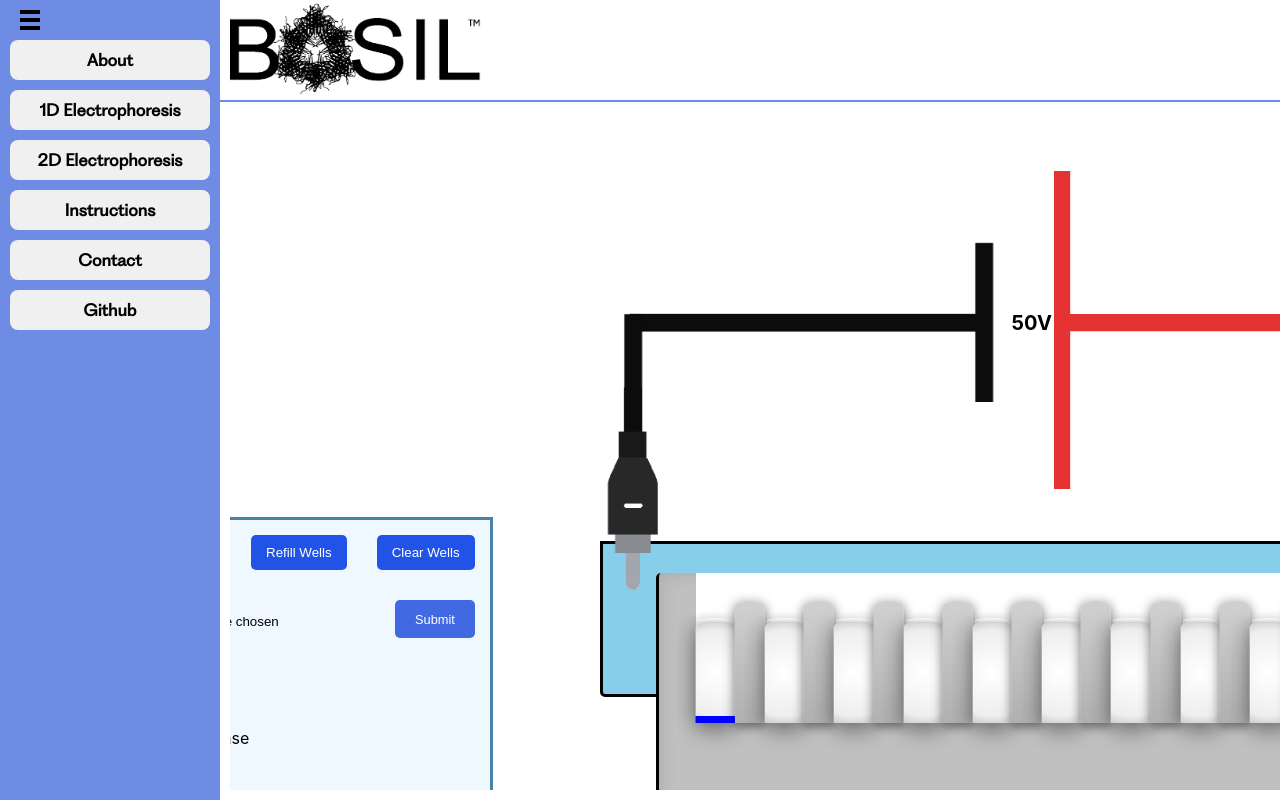
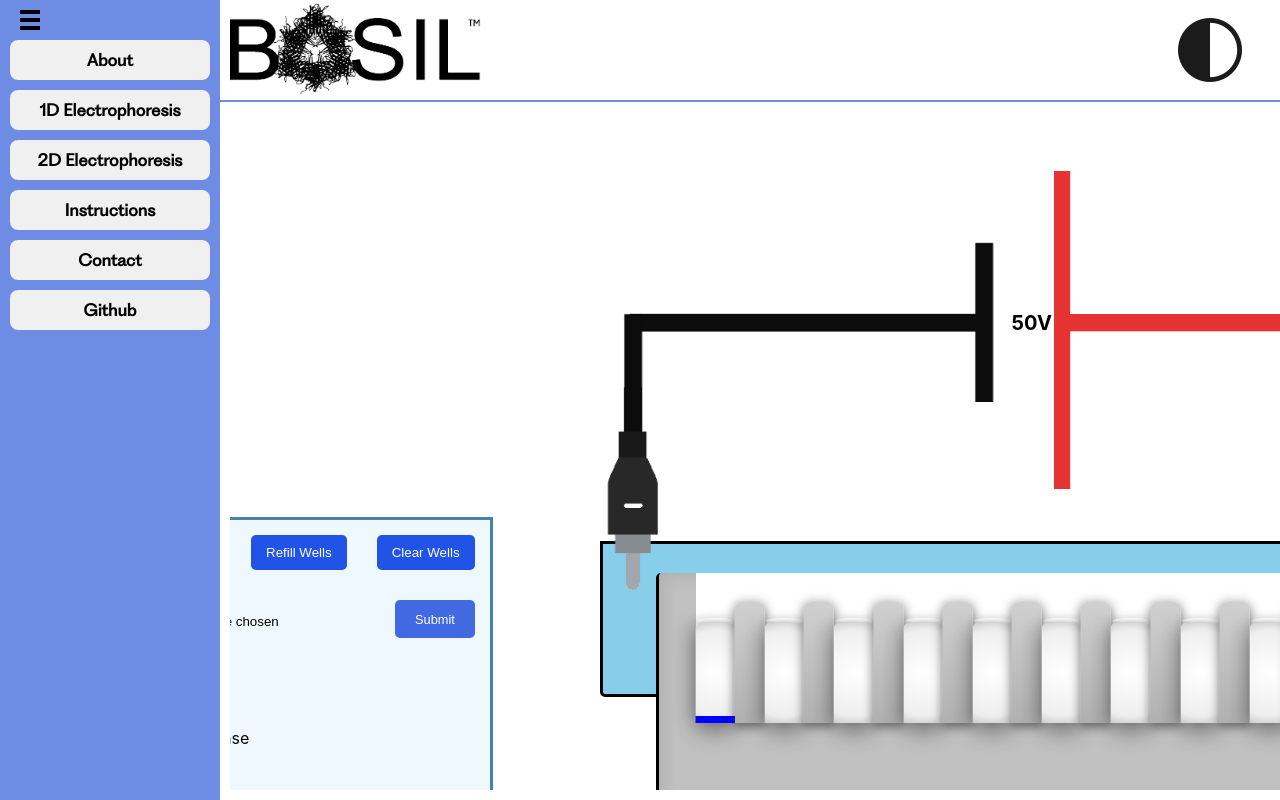
Before and after one commit to AmrMualla/RITSimulationofProteinSeparations, a React (Create React App) app in the folder frontend/jbio-web-app/: page /1de in a window 1280 px wide. Built offline with nearby package versions, Linux system fonts and the light colour scheme.

Commit message:
Commiting work done on dark mode

```diff
--- a/frontend/jbio-web-app/public/index.html
+++ b/frontend/jbio-web-app/public/index.html
@@ -27,17 +27,10 @@
     <title>React App</title>
   </head>
   <body>
-    <noscript>You need to enable JavaScript to run this app.</noscript>
     <div id="root"></div>
-    <!--
-      This HTML file is a template.
-      If you open it directly in the browser, you will see an empty page.
-
-      You can add webfonts, meta tags, or analytics to this file.
-      The build step will place the bundled scripts into the <body> tag.
-
-      To begin the development, run `npm start` or `yarn start`.
-      To create a production bundle, use `npm run build` or `yarn build`.
-    -->
+    <!--Dark Mode Button-->
+    <div class="dark-mode-toggle-container">
+      <button id="dark-mode-toggle"></button>
+    </div>
   </body>
 </html>
--- a/frontend/jbio-web-app/src/App.css
+++ b/frontend/jbio-web-app/src/App.css
@@ -46,6 +46,37 @@ html {
   to {
     transform: rotate(360deg);
   }
+}
+
+.dark-mode {
+  /* Update your existing styles to reflect dark mode */
+  background-color: #5e5a5a; /* Example dark background color */
+  color: #ffffff; /* Example light text color */
+}
+
+.dark-mode-toggle-container {
+  position: fixed;
+  top: 10px;
+  right: 30px;
+  z-index: 1000;
+}
+
+#dark-mode-toggle {
+  padding: 40px 40px; /* Adjust padding to fit the image */
+  color: white;
+  border: none;
+  border-radius: 5px;
+  cursor: pointer;
+  transition: background-color 0.3s ease;
+
+  background-image: url('../public/dark-toggle-button.png');
+  background-size: 80%; /* Adjust background size as needed */
+  background-repeat: no-repeat; /* Ensure the image is not repeated */
+  background-position: center; /* Center the background image */
+}
+
+#dark-mode-toggle:hover {
+  background-color: #666667;
 }
 
 button {
--- a/frontend/jbio-web-app/src/App.js
+++ b/frontend/jbio-web-app/src/App.js
@@ -17,4 +17,38 @@ function App() {
     );
 }
 
+// Function to toggle dark mode
+function toggleDarkMode() {
+    const body = document.body;
+    if (document.querySelector('.options-box') != null) {
+        const optionsBox = document.querySelector('.options-box');
+        optionsBox.classList.toggle('dark-mode');
+    }
+    //const optionsBox = document.querySelector('.options-box');
+    const sidebar = document.querySelector('.sidebar');
+    const sidebarHeader = document.querySelector('.sidebar-header');
+
+    body.classList.toggle('dark-mode');
+
+    sidebar.classList.toggle('dark-mode');
+    sidebarHeader.classList.toggle('dark-mode');
+
+    // Save the user's preference to localStorage
+    const isDarkMode = body.classList.contains('dark-mode');
+    localStorage.setItem('darkMode', isDarkMode);
+}
+
+// Check if the user has a dark mode preference
+const prefersDarkMode = window.matchMedia('(prefers-color-scheme: dark)').matches;
+const storedDarkMode = JSON.parse(localStorage.getItem('darkMode'));
+if (storedDarkMode !== null) {
+    document.body.classList.toggle('dark-mode', storedDarkMode);
+} else {
+    document.body.classList.toggle('dark-mode', prefersDarkMode);
+}
+
+// Add event listener to the dark mode toggle button
+const darkModeToggle = document.getElementById('dark-mode-toggle');
+darkModeToggle.addEventListener('click', toggleDarkMode);
+
 export default App;
--- a/frontend/jbio-web-app/src/ElectrophoresisCell.css
+++ b/frontend/jbio-web-app/src/ElectrophoresisCell.css
@@ -213,6 +213,12 @@
     background-color: #F0F8FF;
     border-radius: 0 0 5px 5px;
     padding: 15px;
+}
+
+.options-box.dark-mode {
+    border-color: #565758;
+    background-color: #333; /* Dark mode background color */
+    color: white; /* Dark mode text color */
 }
 
 .onede-box {
--- a/frontend/jbio-web-app/src/components/OneDE.js
+++ b/frontend/jbio-web-app/src/components/OneDE.js
@@ -13,6 +13,12 @@ const initialProteinStandards = [
   { name: "Aprotinin", molecularWeight: 6500, velocity:0, color: '#be2908', link:'https://www.ncbi.nlm.nih.gov/protein/CAA01755.1'},
   { name: "BlueDye", molecularWeight: 500, velocity:0, color: '#0000FF' }
 ];
+
+function toggleDarkMode() {
+  // Toggle the dark mode class on the options box
+  const optionsBox = document.querySelector('.options-box');
+  optionsBox.classList.toggle('dark-mode');
+}
 
 
 const OneDE = () => {
--- /dev/null
+++ b/frontend/jbio-web-app/src/components/Sidebar.css
@@ -0,0 +1,15 @@
+.sidebar {
+    background-color: #93c1e9;
+}
+
+.sidebar.dark-mode {
+    background-color: #464647;
+}
+
+.sidebar-header {
+    background-color: #ffffff
+}
+
+.sidebar-header.dark-mode {
+    background-color: #464647
+}
--- a/frontend/jbio-web-app/src/components/Sidebar.js
+++ b/frontend/jbio-web-app/src/components/Sidebar.js
@@ -1,4 +1,5 @@
 import React, { useState } from 'react';
+import '../components/Sidebar.css';
 
 function Sidebar({ isOpen, toggle }) {
     const [isHoveredGithub, setHoveredGithub] = useState(false);
```
Also changed, not shown: frontend/jbio-web-app/public/dark-toggle-button.png (added).
